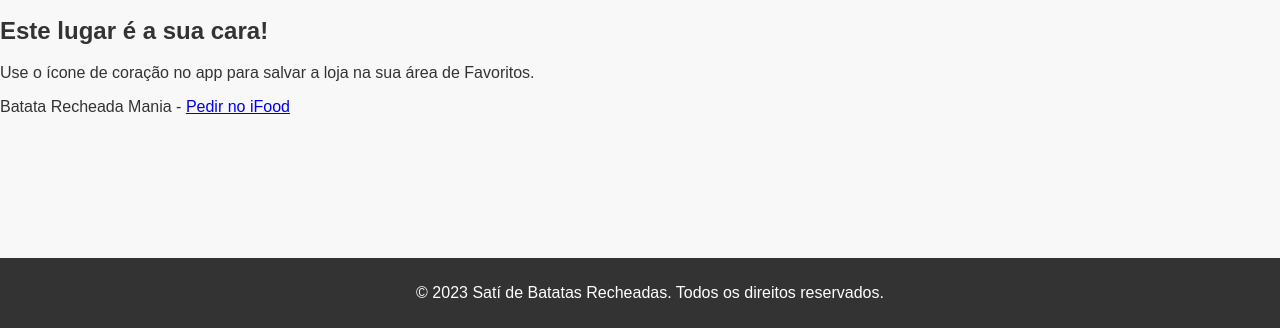
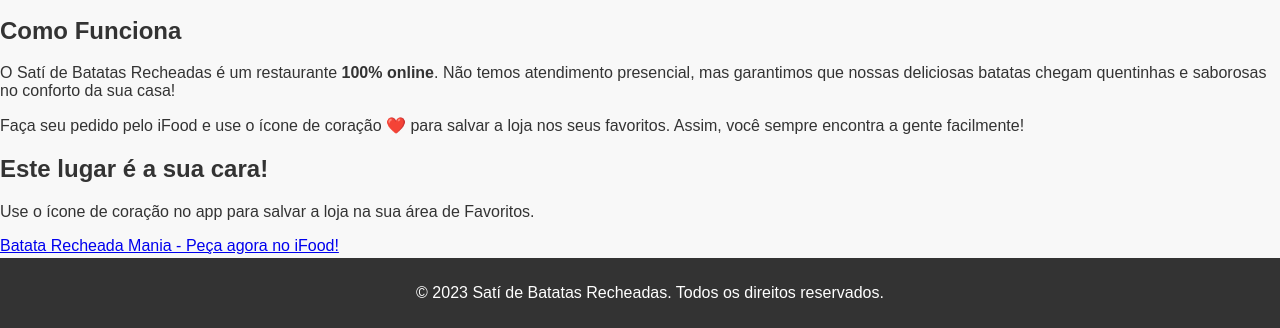
Before and after one commit to ifeson-jonas/sati-batatas-recheadas, a plain HTML site: page index.htm in a window 1280 px wide. Shown: the part 472-800 px from the top of the page. Drawn offline with Linux system fonts and the light colour scheme.

Commit message:
Update index.htm

```diff
--- a/index.htm
+++ b/index.htm
@@ -30,10 +30,20 @@
         </div>
     </section>
 
+    <section id="info">
+        <h2>Como Funciona</h2>
+        <p>O Satí de Batatas Recheadas é um restaurante <strong>100% online</strong>. Não temos atendimento presencial, mas garantimos que nossas deliciosas batatas chegam quentinhas e saborosas no conforto da sua casa!</p>
+        <p>Faça seu pedido pelo iFood e use o ícone de coração ❤️ para salvar a loja nos seus favoritos. Assim, você sempre encontra a gente facilmente!</p>
+    </section>
+
     <section id="ifood">
         <h2>Este lugar é a sua cara!</h2>
         <p>Use o ícone de coração no app para salvar a loja na sua área de Favoritos.</p>
-        <p>Batata Recheada Mania - <a href="https://www.ifood.com.br/delivery/sao-paulo-sp/batata-recheada-mania-vila-renato-zona-norte/900589e7-3972-412d-b26d-8db53258a5cd?UTM_Medium=share" target="_blank">Pedir no iFood</a></p>
+        <p>
+            <a href="https://www.ifood.com.br/delivery/sao-paulo-sp/batata-recheada-mania-vila-renato-zona-norte/900589e7-3972-412d-b26d-8db53258a5cd?UTM_Medium=share" target="_blank">
+                Batata Recheada Mania - Peça agora no iFood!
+            </a>
+        </p>
     </section>
 
     <footer>
@@ -43,4 +53,3 @@
     <script src="script.js"></script>
 </body>
 </html>
-</html>
```
